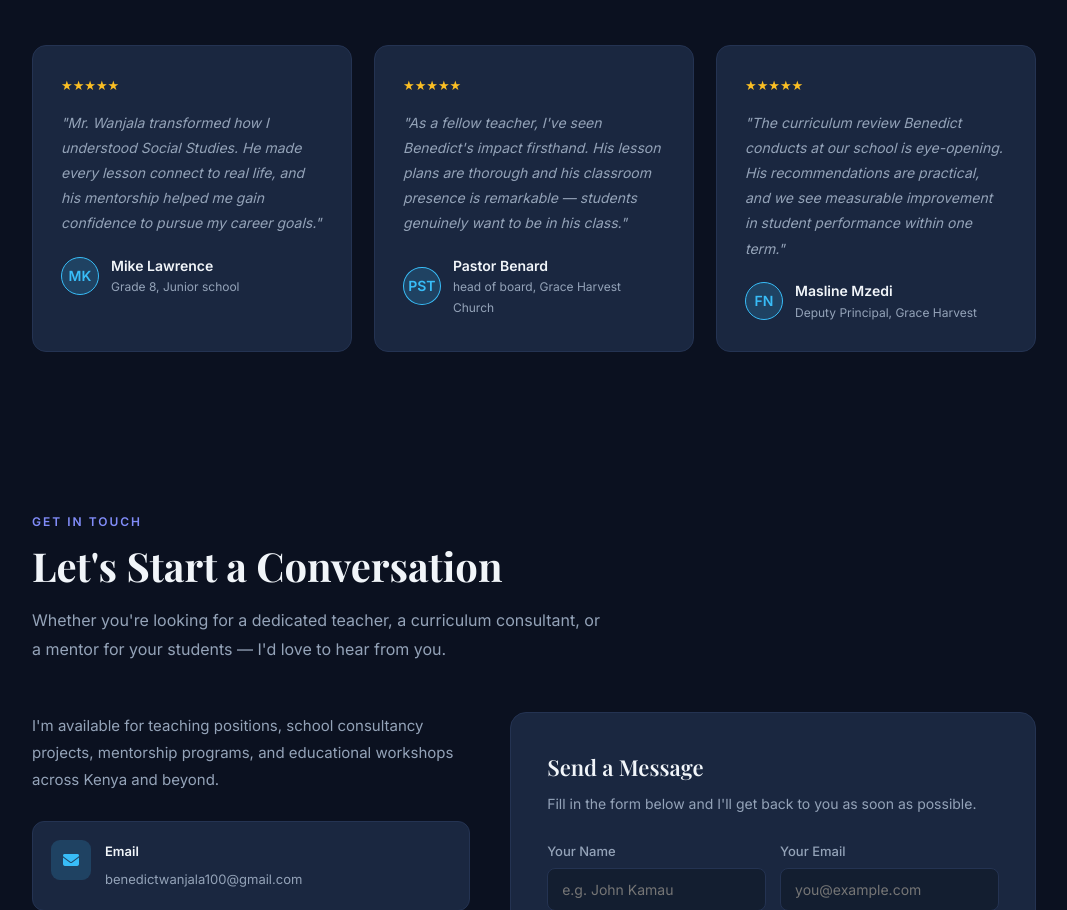
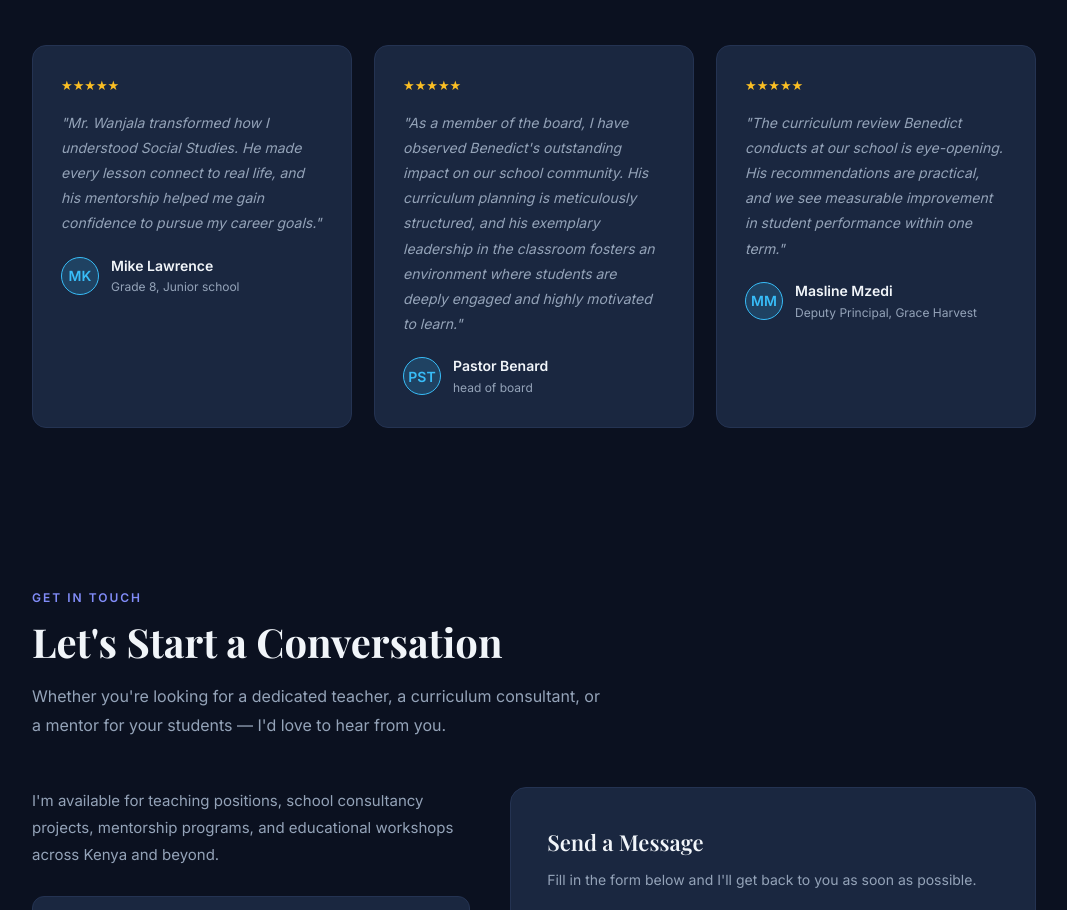
Before and after one commit to larry6-coder/Benedict-Wanjala, a plain HTML site: page index.html in a window 1280 px wide. Shown: the part 4456-5366 px from the top of the page, without its empty margins (106-1173 px from the left). Drawn offline with nearby package versions, Linux system fonts and the light colour scheme.

Commit message:
Update testimonials in index.html

```diff
--- a/index.html
+++ b/index.html
@@ -751,12 +751,12 @@ footer {
     </div>
     <div class="testimonial-card">
       <div class="stars">★★★★★</div>
-      <blockquote>"As a fellow teacher, I've seen Benedict's impact firsthand. His lesson plans are thorough and his classroom presence is remarkable — students genuinely want to be in his class."</blockquote>
+      <blockquote>"As a member of the board, I have observed Benedict's outstanding impact on our school community. His curriculum planning is meticulously structured, and his exemplary leadership in the classroom fosters an environment where students are deeply engaged and highly motivated to learn."</blockquote>
       <div class="testimonial-author">
         <div class="author-avatar">PST</div>
         <div>
           <div class="author-name">Pastor Benard </div>
-          <div class="author-role">head of board, Grace Harvest Church</div>
+          <div class="author-role">head of board </div>
         </div>
       </div>
     </div>
@@ -764,7 +764,7 @@ footer {
       <div class="stars">★★★★★</div>
       <blockquote>"The curriculum review Benedict conducts at our school is eye-opening. His recommendations are practical, and we see measurable improvement in student performance within one term."</blockquote>
       <div class="testimonial-author">
-        <div class="author-avatar">FN</div>
+        <div class="author-avatar">MM</div>
         <div>
           <div class="author-name">Masline Mzedi</div>
           <div class="author-role">Deputy Principal, Grace Harvest</div>
```
